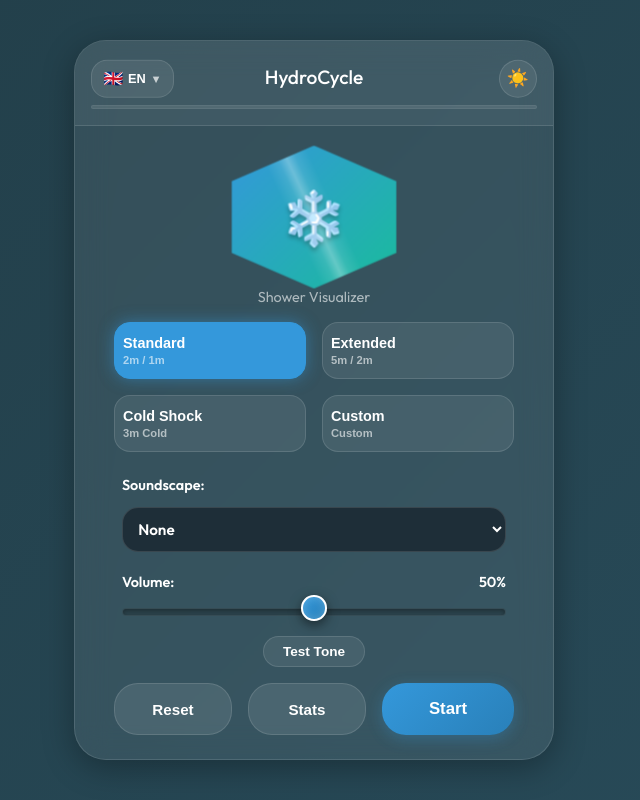
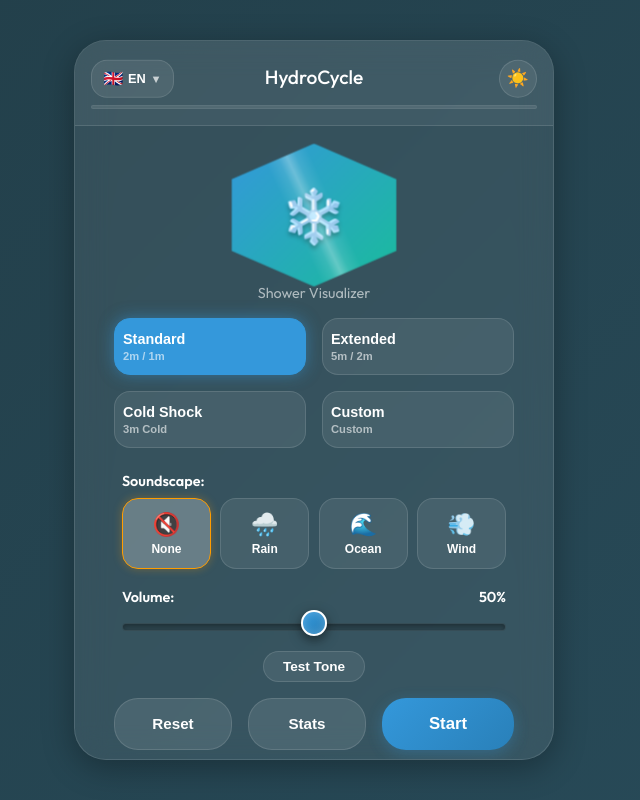
Before and after one commit to marodriguezd/Hydrocicle, a React (Vite) app: page / in a window 1280 px wide. Shown: the whole page, without its empty margins (326-966 px from the left). Built offline with nearby package versions, Linux system fonts and the light colour scheme.

Commit message:
feat: improve soundscape selector UI/UX and separate audio/beep test controls

```diff
--- a/src/components/ConfigScreen.tsx
+++ b/src/components/ConfigScreen.tsx
@@ -1,4 +1,4 @@
-import React, { useState, useEffect } from 'react';
+import React, { useState, useEffect, useRef } from 'react';
 import { useSettings } from '../contexts/SettingsContext';
 import { useSession } from '../contexts/SessionContext';
 import { useTranslation } from '../hooks/useTranslation';
@@ -11,6 +11,8 @@ export const ConfigScreen = () => {
   const { t } = useTranslation();
 
   const [previewPhase, setPreviewPhase] = useState<'hot' | 'cold'>('hot');
+  const [testingSoundscape, setTestingSoundscape] = useState<boolean>(false);
+  const testSoundscapeRef = useRef<HTMLAudioElement | null>(null);
 
   // Preview phase switching animation
   useEffect(() => {
@@ -20,7 +22,39 @@ export const ConfigScreen = () => {
     return () => clearInterval(interval);
   }, []);
 
+  // Clean up soundscape test audio on unmount
+  useEffect(() => {
+    return () => {
+      if (testSoundscapeRef.current) {
+        testSoundscapeRef.current.pause();
+        testSoundscapeRef.current = null;
+      }
+    };
+  }, []);
+
+  // Control playback of the soundscape preview
+  useEffect(() => {
+    if (testingSoundscape && config.soundscape && config.soundscape !== 'none') {
+      if (!testSoundscapeRef.current) {
+        testSoundscapeRef.current = new Audio();
+        testSoundscapeRef.current.loop = true;
+      }
+      const baseUrl = import.meta.env.BASE_URL || '/';
+      const src = `${baseUrl}assets/${config.soundscape}.mp3`;
+      if (testSoundscapeRef.current.src !== src) {
+        testSoundscapeRef.current.src = src;
+      }
+      testSoundscapeRef.current.volume = config.volume;
+      testSoundscapeRef.current.play().catch(e => console.warn("Preview playback failed:", e));
+    } else {
+      if (testSoundscapeRef.current) {
+        testSoundscapeRef.current.pause();
+      }
+    }
+  }, [testingSoundscape, config.soundscape, config.volume]);
+
   const handleStart = () => {
+    setTestingSoundscape(false);
     setIsPlaying(true);
     setCurrentRound(1);
 
@@ -34,6 +68,7 @@ export const ConfigScreen = () => {
   };
 
   const handleResetConfig = () => {
+    setTestingSoundscape(false);
     updateConfig({
       hotDuration: 120,
       coldDuration: 60,
@@ -175,20 +210,55 @@ export const ConfigScreen = () => {
         )}
 
         {/* Ambient audio selection */}
-        <div className="slider-group">
-          <label>
-            <span>{t('soundscapeLabel')}</span>
-          </label>
-          <select
-            className="select-input"
-            value={config.soundscape}
-            onChange={(e) => updateConfig({ soundscape: e.target.value })}
-          >
-            <option value="none">{t('soundscape_none')}</option>
-            <option value="rain">{t('soundscape_rain')}</option>
-            <option value="ocean">{t('soundscape_ocean')}</option>
-            <option value="wind">{t('soundscape_wind')}</option>
-          </select>
+        <div className="soundscape-selector-group">
+          <label className="soundscape-label">{t('soundscapeLabel')}</label>
+          <div className="soundscape-grid">
+            <button
+              type="button"
+              className={`soundscape-btn ${config.soundscape === 'none' ? 'active' : ''}`}
+              onClick={() => {
+                updateConfig({ soundscape: 'none' });
+                setTestingSoundscape(false);
+              }}
+            >
+              <span className="soundscape-icon">🔇</span>
+              <span className="soundscape-name">{t('soundscape_none')}</span>
+            </button>
+            <button
+              type="button"
+              className={`soundscape-btn ${config.soundscape === 'rain' ? 'active' : ''}`}
+              onClick={() => updateConfig({ soundscape: 'rain' })}
+            >
+              <span className="soundscape-icon">🌧️</span>
+              <span className="soundscape-name">{t('soundscape_rain')}</span>
+            </button>
+            <button
+              type="button"
+              className={`soundscape-btn ${config.soundscape === 'ocean' ? 'active' : ''}`}
+              onClick={() => updateConfig({ soundscape: 'ocean' })}
+            >
+              <span className="soundscape-icon">🌊</span>
+              <span className="soundscape-name">{t('soundscape_ocean')}</span>
+            </button>
+            <button
+              type="button"
+              className={`soundscape-btn ${config.soundscape === 'wind' ? 'active' : ''}`}
+              onClick={() => updateConfig({ soundscape: 'wind' })}
+            >
+              <span className="soundscape-icon">💨</span>
+              <span className="soundscape-name">{t('soundscape_wind')}</span>
+            </button>
+          </div>
+
+          {config.soundscape !== 'none' && (
+            <button
+              type="button"
+              className={`soundscape-test-btn ${testingSoundscape ? 'testing' : ''}`}
+              onClick={() => setTestingSoundscape(!testingSoundscape)}
+            >
+              {testingSoundscape ? `⏹️ ${t('stop_preview')}` : `▶️ ${t('test_soundscape')}`}
+            </button>
+          )}
         </div>
 
         {/* Volume & test audio signal */}
@@ -208,11 +278,11 @@ export const ConfigScreen = () => {
           />
           <button
             type="button"
-            className="speed-btn"
+            className="speed-btn tone-test-btn"
             onClick={testAudioSignal}
             style={{ padding: '0.45rem 1.2rem', fontSize: '0.85rem', marginTop: '0.4rem', alignSelf: 'center' }}
           >
-            Test Tone
+            {t('test_tone')}
           </button>
         </div>
       </div>
@@ -222,7 +292,7 @@ export const ConfigScreen = () => {
         <button className="reset-config-btn" onClick={handleResetConfig}>
           {t('resetConfigBtn')}
         </button>
-        <button className="reset-config-btn" onClick={() => setPhase('stats')}>
+        <button className="reset-config-btn" onClick={() => { setTestingSoundscape(false); setPhase('stats'); }}>
           {t('statsBtn')}
         </button>
         <button className="start-button" onClick={handleStart}>
--- a/src/index.css
+++ b/src/index.css
@@ -539,6 +539,95 @@ body {
   font-weight: 700;
 }
 
+.soundscape-selector-group {
+  padding: 0 0.5rem;
+  display: flex;
+  flex-direction: column;
+}
+
+.soundscape-label {
+  display: flex;
+  justify-content: space-between;
+  font-weight: 600;
+  margin-bottom: 0.5rem;
+  font-size: 0.9rem;
+}
+
+.soundscape-grid {
+  display: grid;
+  grid-template-columns: repeat(4, 1fr);
+  gap: 0.6rem;
+  margin-bottom: 0.4rem;
+}
+
+.soundscape-btn {
+  display: flex;
+  flex-direction: column;
+  align-items: center;
+  gap: 0.3rem;
+  padding: 0.7rem 0.4rem;
+  border: 1px solid var(--color-glass-border);
+  color: var(--color-text);
+  border-radius: 1rem;
+  background: var(--color-glass-white);
+  cursor: pointer;
+  transition: all 0.2s ease;
+}
+
+.soundscape-btn:hover {
+  background: rgba(255, 255, 255, 0.15);
+  transform: translateY(-2px);
+}
+
+.soundscape-btn.active {
+  background: rgba(255, 255, 255, 0.25);
+  border-color: var(--color-accent);
+  box-shadow: 0 0 10px rgba(255, 157, 0, 0.3);
+}
+
+.soundscape-icon {
+  font-size: 1.4rem;
+}
+
+.soundscape-name {
+  font-size: 0.75rem;
+  font-weight: 600;
+  white-space: nowrap;
+  overflow: hidden;
+  text-overflow: ellipsis;
+  max-width: 100%;
+}
+
+.soundscape-test-btn {
+  margin-top: 0.4rem;
+  align-self: center;
+  padding: 0.45rem 1.2rem;
+  font-size: 0.85rem;
+  font-weight: 600;
+  display: flex;
+  align-items: center;
+  gap: 0.4rem;
+  border: 1px solid var(--color-glass-border);
+  color: var(--color-text);
+  border-radius: 1rem;
+  background: var(--color-glass-white);
+  cursor: pointer;
+  transition: all 0.2s ease;
+}
+
+.soundscape-test-btn:hover {
+  background: rgba(255, 255, 255, 0.15);
+  transform: translateY(-1px);
+}
+
+.soundscape-test-btn.testing {
+  background: rgba(46, 204, 113, 0.2);
+  border-color: var(--color-success);
+  color: var(--color-success);
+  box-shadow: 0 0 8px rgba(46, 204, 179, 0.2);
+}
+
+
 
 .config-buttons {
   display: flex;
--- a/src/translations.js
+++ b/src/translations.js
@@ -47,7 +47,10 @@ window.translations = {
     soundscape_none: "Ninguno",
     soundscape_rain: "Lluvia",
     soundscape_ocean: "Océano",
-    soundscape_wind: "Viento"
+    soundscape_wind: "Viento",
+    test_tone: "Probar Pitido",
+    test_soundscape: "Probar Ambiente",
+    stop_preview: "Detener Sonido"
   },
   en: {
     appTitle: "HydroCycle",
@@ -96,7 +99,10 @@ window.translations = {
     soundscape_none: "None",
     soundscape_rain: "Rain",
     soundscape_ocean: "Ocean",
-    soundscape_wind: "Wind"
+    soundscape_wind: "Wind",
+    test_tone: "Test Tone",
+    test_soundscape: "Test Ambient",
+    stop_preview: "Stop Preview"
   },
   fr: {
     appTitle: "HydroCycle",
@@ -145,7 +151,10 @@ window.translations = {
     soundscape_none: "Aucun",
     soundscape_rain: "Pluie",
     soundscape_ocean: "Océan",
-    soundscape_wind: "Vent"
+    soundscape_wind: "Vent",
+    test_tone: "Tester la tonalité",
+    test_soundscape: "Tester l'ambiance",
+    stop_preview: "Arrêter l'aperçu"
   },
   it: {
     appTitle: "HydroCycle",
@@ -194,7 +203,10 @@ window.translations = {
     soundscape_none: "Nessuno",
     soundscape_rain: "Pioggia",
     soundscape_ocean: "Oceano",
-    soundscape_wind: "Vento"
+    soundscape_wind: "Vento",
+    test_tone: "Prova tono",
+    test_soundscape: "Prova ambiente",
+    stop_preview: "Ferma anteprima"
   },
   de: {
     appTitle: "HydroCycle",
@@ -243,7 +255,10 @@ window.translations = {
     soundscape_none: "Keine",
     soundscape_rain: "Regen",
     soundscape_ocean: "Ozean",
-    soundscape_wind: "Wind"
+    soundscape_wind: "Wind",
+    test_tone: "Ton testen",
+    test_soundscape: "Hintergrund testen",
+    stop_preview: "Vorschau stoppen"
   },
   pt: {
     appTitle: "HydroCycle",
@@ -292,7 +307,10 @@ window.translations = {
     soundscape_none: "Nenhum",
     soundscape_rain: "Chuva",
     soundscape_ocean: "Oceano",
-    soundscape_wind: "Vento"
+    soundscape_wind: "Vento",
+    test_tone: "Testar tom",
+    test_soundscape: "Testar ambiente",
+    stop_preview: "Parar som"
   },
   zh: {
     appTitle: "HydroCycle",
@@ -341,6 +359,9 @@ window.translations = {
     soundscape_none: "无背景音",
     soundscape_rain: "雨声",
     soundscape_ocean: "海浪声",
-    soundscape_wind: "风声"
+    soundscape_wind: "风声",
+    test_tone: "测试提示音",
+    test_soundscape: "测试背景音",
+    stop_preview: "停止预览"
   }
 };
```
